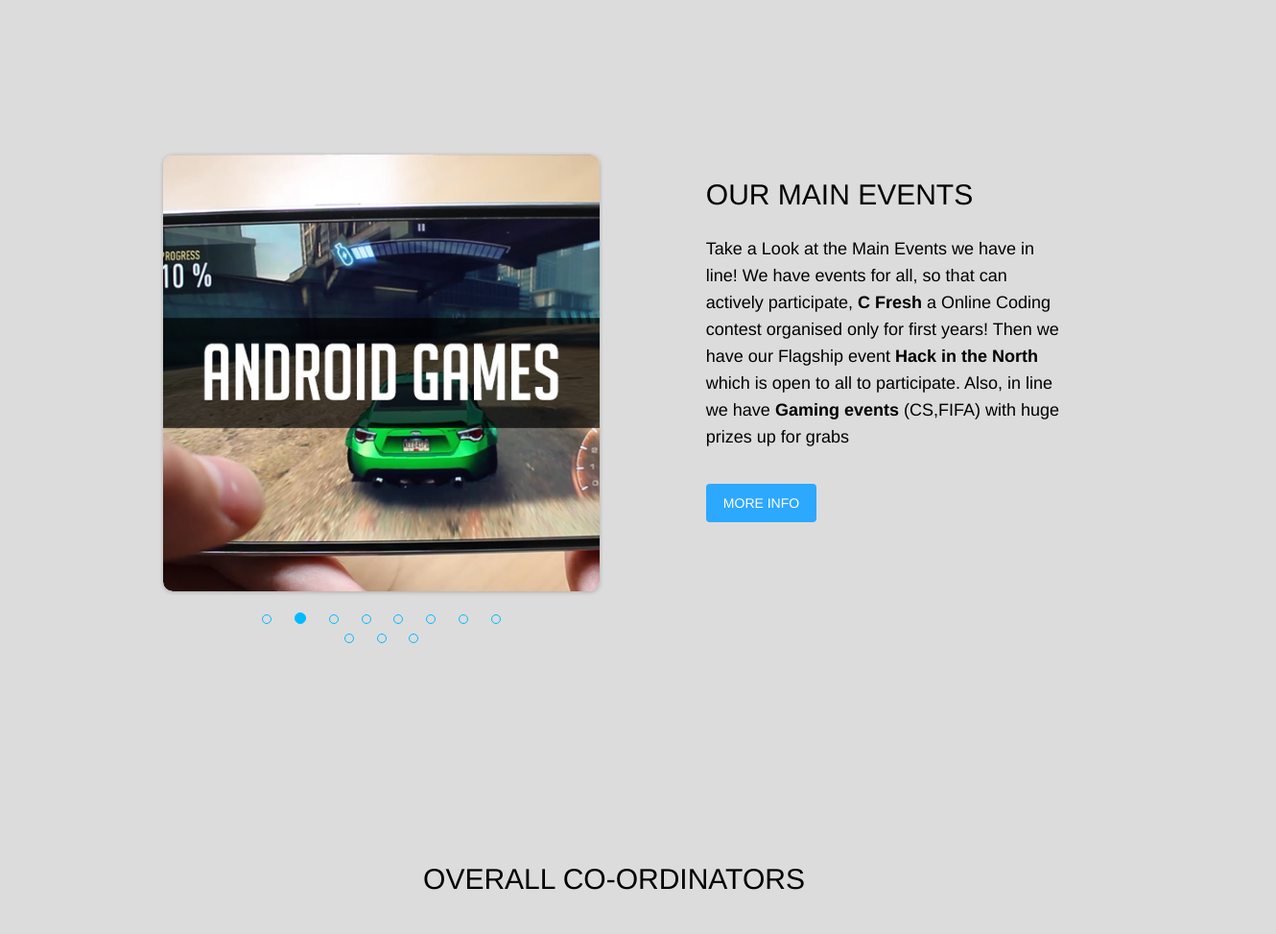
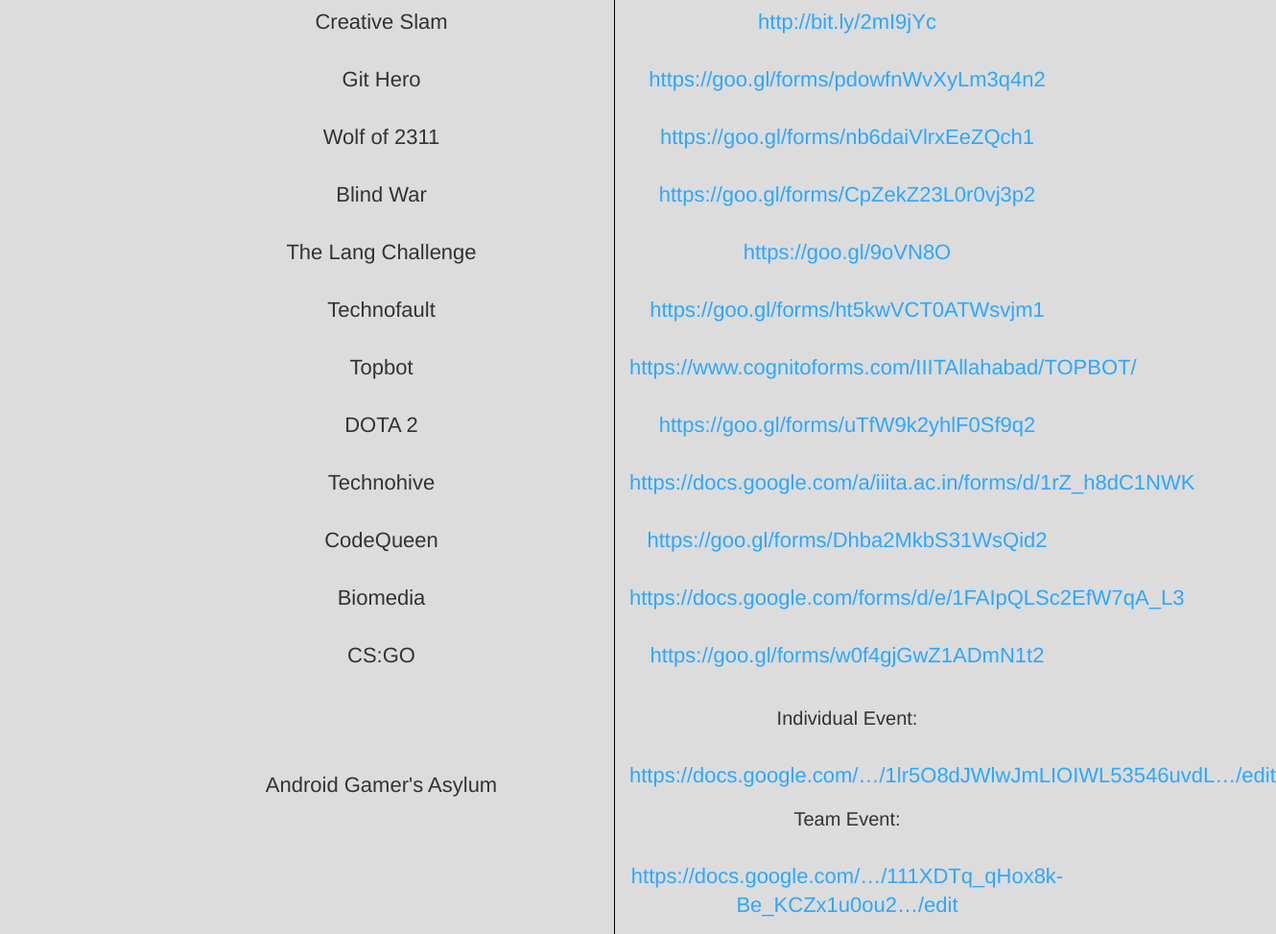
Before and after one commit to CodHeK/Aparoksha-Event-Registration, a plain HTML site: page index.html in a window 1280 px wide. Shown: the part 700-1673 px from the top of the page at 96% size, 1330 px wide, since content can reach past the window. Drawn offline with Linux system fonts and the light colour scheme.

Commit message:
Update index.html

```diff
--- a/index.html
+++ b/index.html
@@ -57,7 +57,7 @@
     </head>
     <body class="landing-page landing-page1">
     <div class="title" style="text-align:center;">
-        <h1 style="text-transform:uppercase;font-weight:700;font-size:70px;color:black;font-family:">Aparoksha'17</h1>
+        <h1 style="text-transform:uppercase;font-weight:700;font-size:70px;color:black;">Aparoksha'17</h1>
         <h5 style="text-transform:uppercase;letter-spacing:8px;font-family:Orbitron;color:black;">" Laying Foundations for Skynet "</h5>
     </div>
     <hr style="width:1000px;">
@@ -66,7 +66,7 @@
             <!-- <hr style="width:1000px;"> -->
             <div class="container">
                 <div class="row">
-        			<div class="col-lg-6 col-md-6 col-sm-12 col-xs-12" style="text-align:center;border-right:1px solid black;">
+                    <div class="col-lg-6 col-md-6 col-sm-12 col-xs-12" style="text-align:center;">
                         <h4>EVENT</h4>
                         <hr>
                         <br>
@@ -75,8 +75,21 @@
                         <h4>Qwerty Wars</h4>
                         <h4>Postermania</h4>
                         <h4>Three Musketeers</h4>
+                        <h4>Creative Slam</h4>
+                        <h4>Git Hero</h4>
+                        <h4>Wolf of 2311</h4>
+                        <h4>Blind War</h4>
+                        <h4>The Lang Challenge</h4>
+                        <h4>Technofault</h4>
+                        <h4>Topbot</h4>
+                        <h4>DOTA 2</h4>
+                        <h4>Technohive</h4>
+                        <h4>CodeQueen</h4>
+                        <h4>Biomedia</h4>
+                        <h4>CS:GO</h4><br><br><br>
+                        <h4>Android Gamer's Asylum</h4>
                     </div>
-        			<div class="col-lg-6 col-md-6 col-sm-12 col-xs-12" style="text-align:center;">
+                    <div class="col-lg-6 col-md-6 col-sm-12 col-xs-12" style="text-align:center;border-left:1px solid black;">
                         <h4>FORM LINK</h4>
                         <hr>
                         <br>
@@ -85,6 +98,20 @@
                         <a href="https://docs.google.com/a/iiita.ac.in/forms/d/1cUX0P_ZfEj8guMZNESmwJWaEbgqGTY_NtR_HkFWYL6A/edit"><h4>https://docs.google.com/a/iiita.ac.in/forms</h4></a>
                         <a href="http://bit.ly/postermania"><h4>http://bit.ly/postermania</h4></a>
                         <a href="https://goo.gl/forms/zeIuPSMS99Nbljk02"><h4>https://goo.gl/forms/zeIuPSMS99Nbljk02</h4></a>
+                        <a href="http://bit.ly/2mI9jYc"><h4>http://bit.ly/2mI9jYc</h4></a>
+                        <a href="https://goo.gl/forms/pdowfnWvXyLm3q4n2"><h4>https://goo.gl/forms/pdowfnWvXyLm3q4n2</h4></a>
+                        <a href="https://goo.gl/forms/nb6daiVlrxEeZQch1"><h4>https://goo.gl/forms/nb6daiVlrxEeZQch1</h4></a>
+                        <a href="https://goo.gl/forms/CpZekZ23L0r0vj3p2"><h4>https://goo.gl/forms/CpZekZ23L0r0vj3p2</h4></a>
+                        <a href="https://goo.gl/9oVN8O"><h4>https://goo.gl/9oVN8O</h4></a>
+                        <a href="https://goo.gl/forms/ht5kwVCT0ATWsvjm1"><h4>https://goo.gl/forms/ht5kwVCT0ATWsvjm1</h4></a>
+                        <a href="https://www.cognitoforms.com/IIITAllahabad/TOPBOTAparoksha2017"><h4>https://www.cognitoforms.com/IIITAllahabad/TOPBOT/</h4></a>
+                        <a href="https://goo.gl/forms/uTfW9k2yhlF0Sf9q2"><h4>https://goo.gl/forms/uTfW9k2yhlF0Sf9q2</h4></a>
+                        <a href="https://docs.google.com/a/iiita.ac.in/forms/d/1rZ_h8dC1NWKbyVjwm1ssVkaOLXiuwHvxmneER6MNIEk/viewform?ts=58c980a2&edit_requested=true"><h4>https://docs.google.com/a/iiita.ac.in/forms/d/1rZ_h8dC1NWK</h4></a>
+                        <a href="https://goo.gl/forms/Dhba2MkbS31WsQid2"><h4>https://goo.gl/forms/Dhba2MkbS31WsQid2</h4>
+                        <a href="https://docs.google.com/forms/d/e/1FAIpQLSc2EfW7qA_L3vrV58RVKxCcikptkeZouYt_4gfHzXzm4CdPuA/viewform?usp=sf_link"><h4>https://docs.google.com/forms/d/e/1FAIpQLSc2EfW7qA_L3</h4></a>
+                        <a href="https://goo.gl/forms/w0f4gjGwZ1ADmN1t2"><h4>https://goo.gl/forms/w0f4gjGwZ1ADmN1t2</h4></a><br>
+                        <p style="font-size:20px;">Individual Event: </p><a href="https://docs.google.com/…/1lr5O8dJWlwJmLIOIWL53546uvdL…/edit"><h4>https://docs.google.com/…/1lr5O8dJWlwJmLIOIWL53546uvdL…/edit</h4></a>
+                        <p style="font-size:20px;">Team Event: </p><a href="https://docs.google.com/…/111XDTq_qHox8k-Be_KCZx1u0ou2…/edit"><h4>https://docs.google.com/…/111XDTq_qHox8k-Be_KCZx1u0ou2…/edit</h4></a>
                     </div>
                 </div>
             </div>
```
Lines whose indentation alone changed are shown as unchanged.
